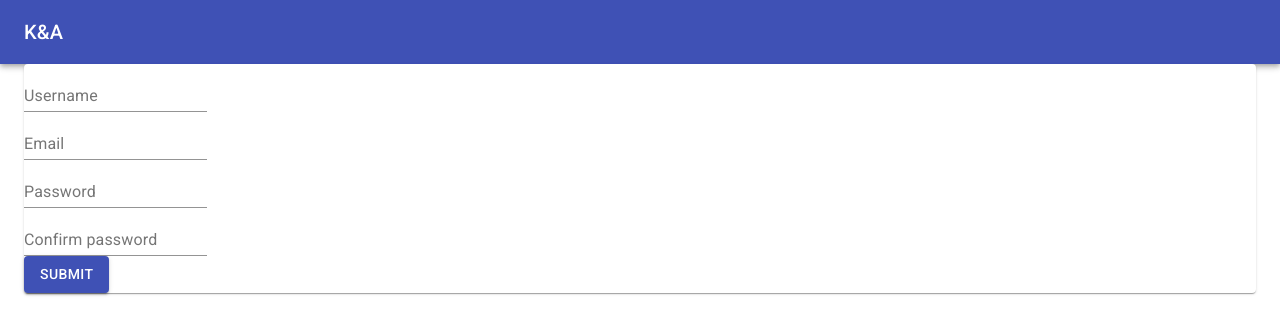
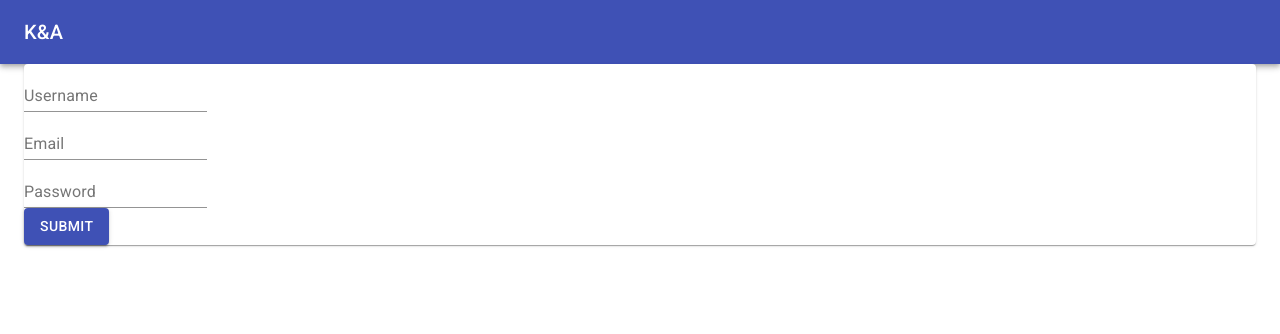
Before and after one commit to karmek-k/k-and-a-frontend, a React (Create React App) app: page /register in a window 1280 px wide. Shown: the top 334 px of the page. Built offline with nearby package versions, Linux system fonts and the light colour scheme.

Commit message:
Remove pass confirmation, add rhf

```diff
--- a/src/routes/Register.tsx
+++ b/src/routes/Register.tsx
@@ -1,22 +1,44 @@
 import { Button, Paper, TextField } from '@material-ui/core';
 import React from 'react';
+import { useForm } from 'react-hook-form';
 import Layout from './components/shared/Layout';
 
+interface RegisterFormFields {
+  username: string;
+  email: string;
+  password: string;
+  passwordConfirmation: string;
+}
+
+const onSubmit = (data: RegisterFormFields) => {
+  console.log(data);
+};
+
 const Register = () => {
+  const { register, handleSubmit, errors } = useForm<RegisterFormFields>();
+
   return (
     <Layout>
       <Paper>
-        <form method="post" onSubmit={e => e.preventDefault()}>
-          <TextField label="Username" name="username" />
-          <br />
-          <TextField label="Email" name="email" type="email" />
-          <br />
-          <TextField label="Password" name="password" type="password" />
+        <form method="post" onSubmit={handleSubmit(onSubmit)}>
+          <TextField
+            label="Username"
+            name="username"
+            inputRef={register({ required: true, minLength: 3, maxLength: 20 })}
+          />
           <br />
           <TextField
-            label="Confirm password"
-            name="passwordConfirmation"
+            label="Email"
+            name="email"
+            type="email"
+            inputRef={register({ required: true })}
+          />
+          <br />
+          <TextField
+            label="Password"
+            name="password"
             type="password"
+            inputRef={register({ required: true, minLength: 6, maxLength: 64 })}
           />
           <br />
           <Button variant="contained" color="primary" type="submit">
```
